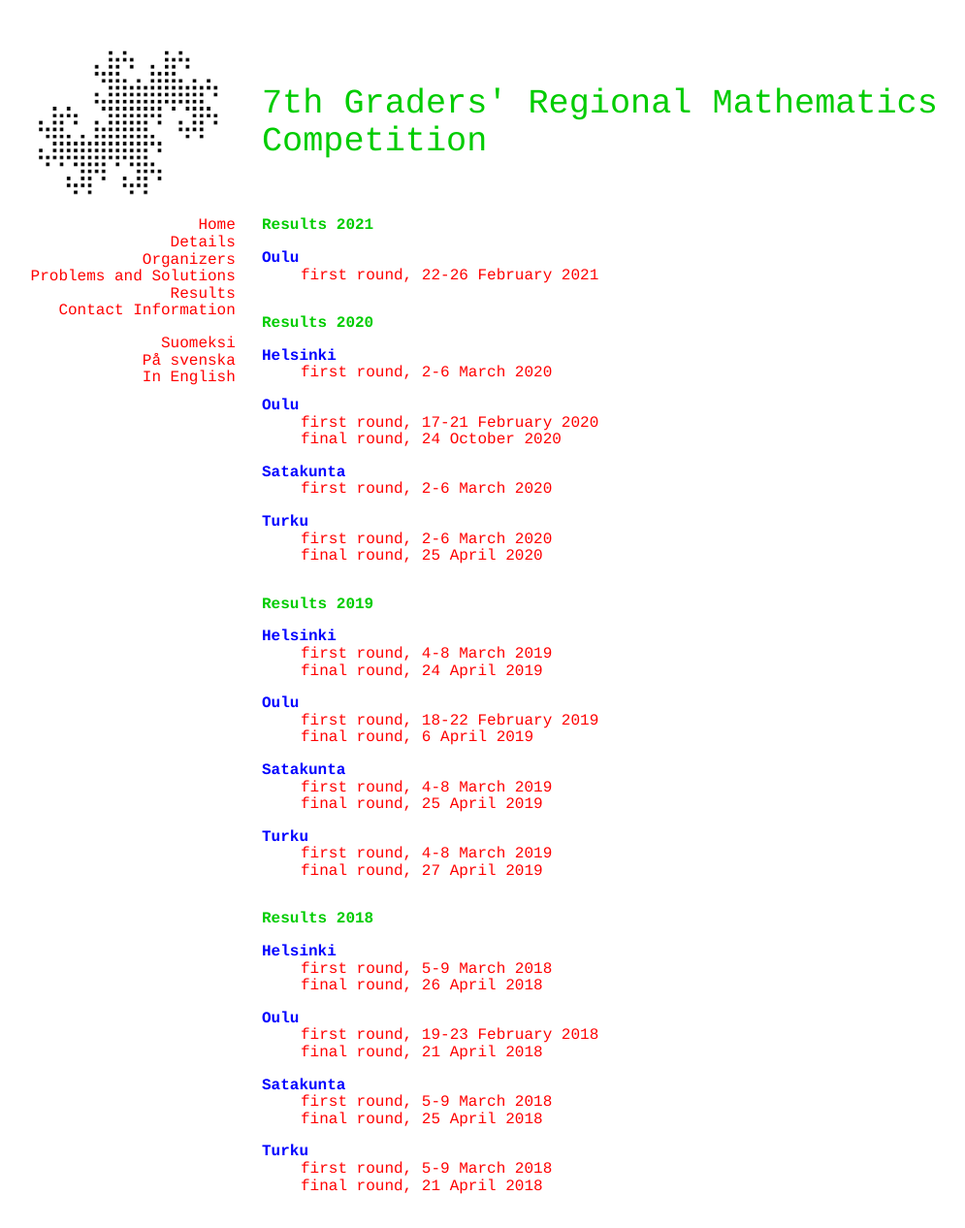
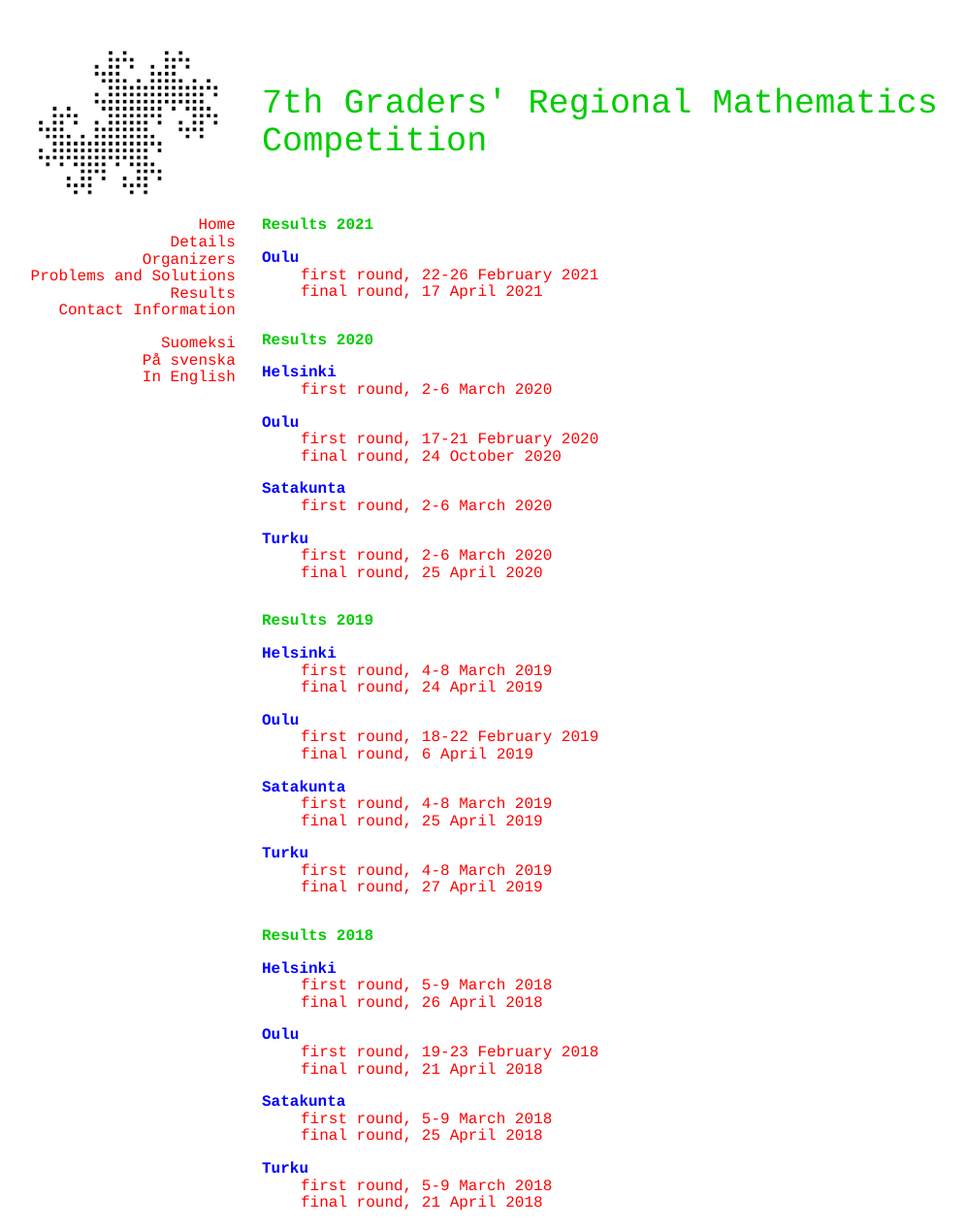
Before and after one commit to matematiikkakilpailut/matematiikkakilpailut.github.io, a Jekyll site: the page built from seiskat/en/results.html, in a window 1280 px wide. Shown: the whole page at 97% size, without its empty margins (50-1045 px from the left). Built offline with Jekyll 4.4.1, drawn with Linux system fonts in a browser that asks for light colours.

Commit message:
Update results.html
Oulun finaali

```diff
--- a/seiskat/en/results.html
+++ b/seiskat/en/results.html
@@ -7,6 +7,7 @@
 <dl>
    <dt>Oulu</dt>
    <dd><a href="2021/o_tulokset.pdf">first round, 22-26 February 2021</a></dd>
+   <dd><a href="2021/o_f_tulokset.pdf">final round, 17 April 2021</a></dd>
 </dl>
 
 <h2 id="results-2020">Results 2020</h2>
```
